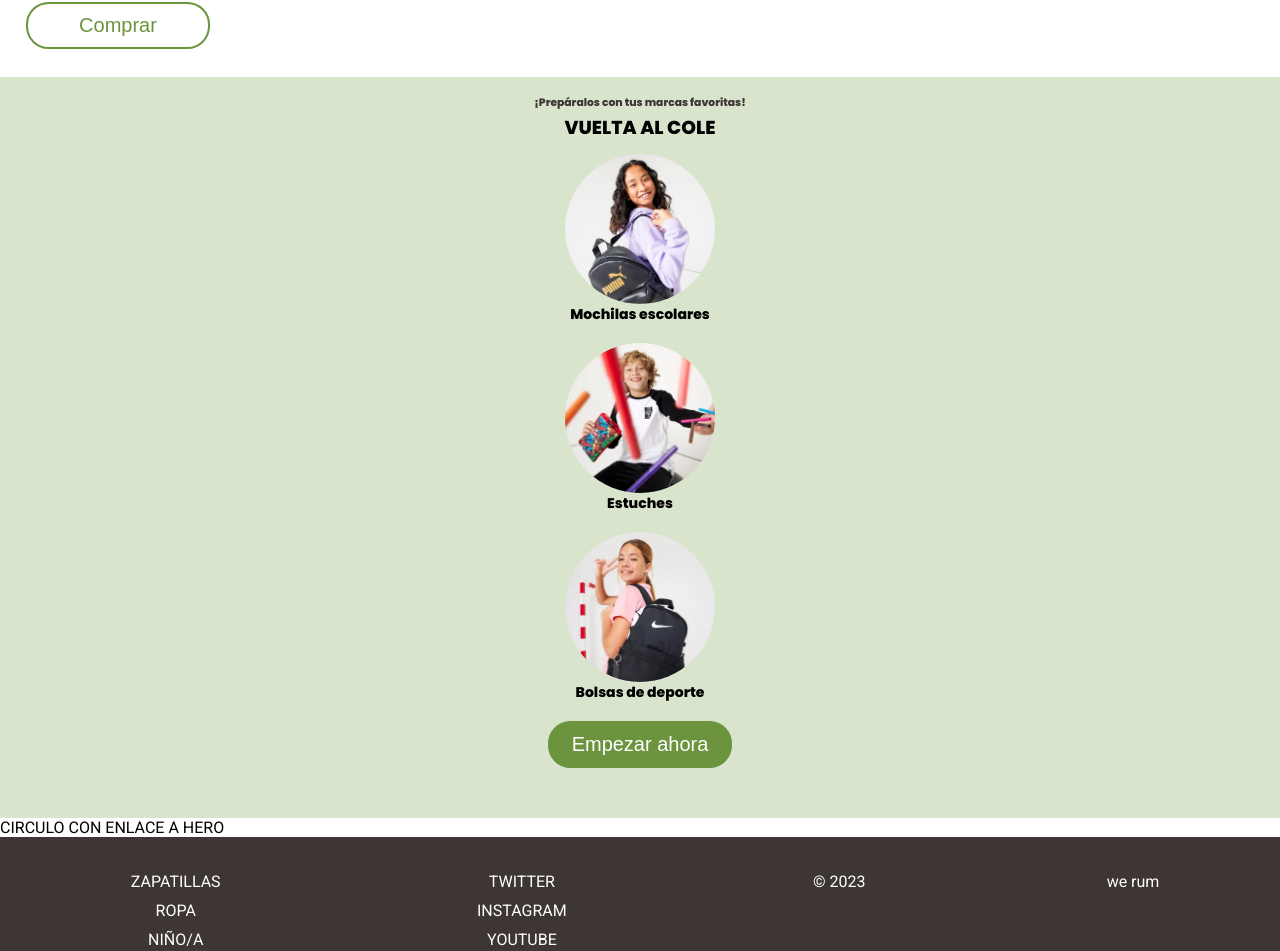
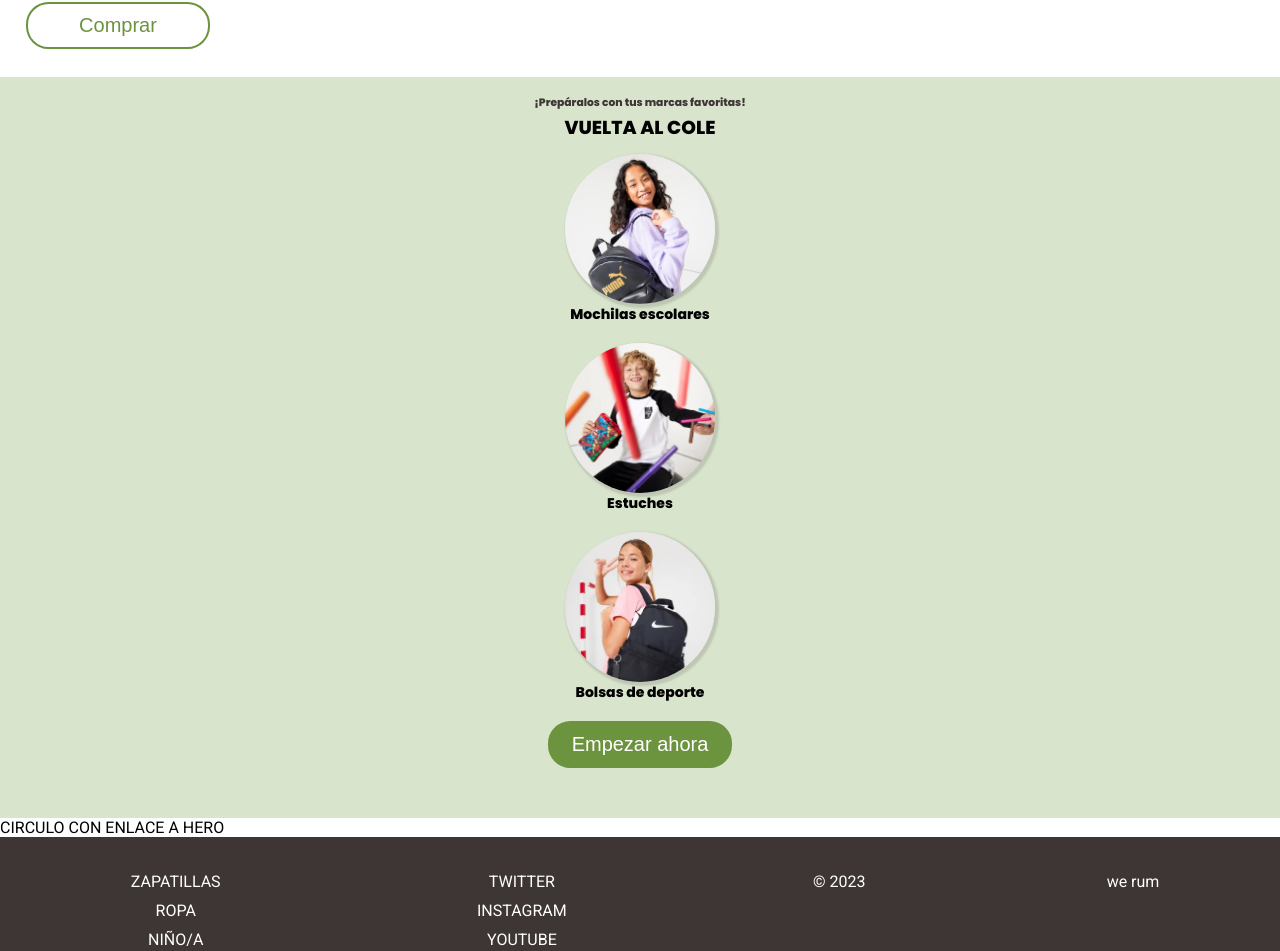
Before and after one commit to Adalab/modulo-1-evaluacion-final-anddieguez, a website: page docs/index.html in a window 1280 px wide. Shown: the part 982-1933 px from the top of the page. Drawn offline with nearby package versions, Linux system fonts and the light colour scheme; files that its build step writes are made by us from their sources; files whose address does not match are found by name.

Commit message:
box shadow images

```diff
--- a/src/scss/main.scss
+++ b/src/scss/main.scss
@@ -10,8 +10,6 @@
     padding: 0;
     box-sizing: border-box;
 }
-
-
 
 
 
@@ -125,6 +123,7 @@
 .section__two--image3 {
     width: 150px;
     border-radius: 50%;
+    box-shadow: 2px 2px 2px 2px rgba(87, 85, 85, 0.2);
 }
 
 .section__two--title1,
```
